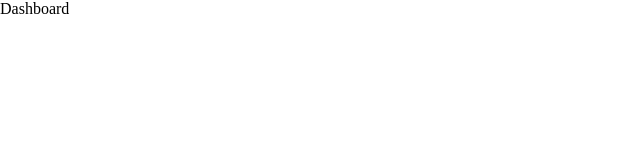
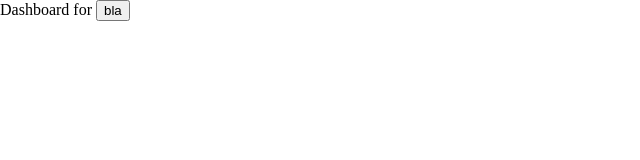
Before and after one commit to gustave-ploix/meteo-app, a React (Create React App) app: page /dashboard in a window 1280 px wide. Shown: the top 160 px of the page, without its empty margins (0-640 px from the left). Built offline with nearby package versions, Linux system fonts and the light colour scheme.

Commit message:
possibility to navigate properly

```diff
--- a/src/components/ZipForm/index.jsx
+++ b/src/components/ZipForm/index.jsx
@@ -26,15 +26,19 @@ export default function ZipForm ({ zip, setZip }){
 
     return(
 
-        <form onSubmit={handleSubmit}>
+        <form action={`/dashboard/` + zip}
+         onSubmit={handleSubmit}>
+
             <input
             className={valid ? "input" : "input error"}
             placeholder="entrez votre code postal"
             onChange={handleChange}
             type="text" />
+
             <input className="submit"
             type="submit" value="=>" />
             <p className={valid ? "invisible" : "visible"}>Veuillez entrer un code postal valide</p>
+
         </form>
 
     )
--- a/src/components/ZipForm/zipForm.scss
+++ b/src/components/ZipForm/zipForm.scss
@@ -7,7 +7,7 @@
     outline: none;
 
     &.error {
-        background-color: darken(#FF715B, 15);
+        background-color: darken(#FF715B, 5);
         color: white;
     }
 }
--- a/src/pages/Dashboard/index.jsx
+++ b/src/pages/Dashboard/index.jsx
@@ -1,11 +1,25 @@
-import React from 'react';
+import React, { useEffect } from 'react';
+import { useParams } from 'react-router';
+
+import { fetchAPI } from '../../services/fetchAPI'
 
 export default function Dashboard (){
+
+    const { zipSlug } = useParams()
+
+    const fetch = async () => {
+        try {
+            const reponse = fetchAPI(`https://api.weatherbit.io/v2.0/current?key=${process.env.REACT_APP_API_KEY}&postal_code=${zipSlug}&country=FR`)
+        } catch (error) {
+            console.error(error)
+        }
+    }
 
     return(
 
         <div>
-            Dashboard
+            Dashboard for {zipSlug}
+            <button onClick={fetch}>bla</button>
         </div>
 
     )
```
